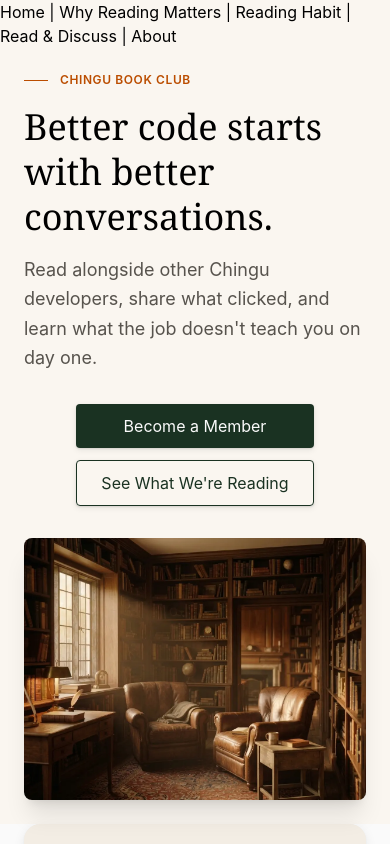
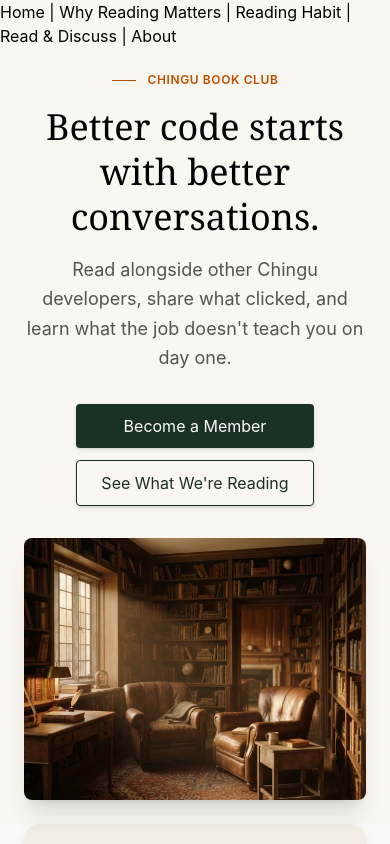
Before and after one commit to chingu-voyages/V62-tier3-team-34, an Angular app in the folder client/: page / in a window 390 px wide. Shown: the top 844 px of the page. Built offline with nearby package versions, Linux system fonts and the light colour scheme.

Commit message:
Fix: center h1 and paragraph below it in home.html. Improves display in mobile portrait where start alignment x axis looked unintentional

```diff
--- a/client/src/app/pages/home/home.html
+++ b/client/src/app/pages/home/home.html
@@ -3,15 +3,17 @@
   <section
     class="grid grid-cols-1 place-content-center gap-8 p-6 md:gap-12 md:p-20 lg:grid-cols-2 lg:gap-20"
   >
-    <div>
-      <p class="flex items-center gap-3 text-xs font-semibold tracking-wider text-gold uppercase">
+    <div class="text-center sm:text-left">
+      <p
+        class="flex items-center justify-center gap-3 text-xs font-semibold tracking-wider text-gold uppercase sm:justify-start"
+      >
         <span class="h-px w-6 bg-gold"></span>
         Chingu Book Club
       </p>
       <h1 class="mt-4 font-serif text-4xl leading-tight md:mt-6 md:text-6xl">
         Better code starts with better conversations.
       </h1>
-      <p class="mt-4 max-w-xl text-lg leading-relaxed text-stone-600 md:mt-6">
+      <p class="mx-auto mt-4 max-w-xl text-lg leading-relaxed text-stone-600 sm:mx-0 md:mt-6">
         Read alongside other Chingu developers, share what clicked, and learn what the job doesn't
         teach you on day one.
       </p>
```
